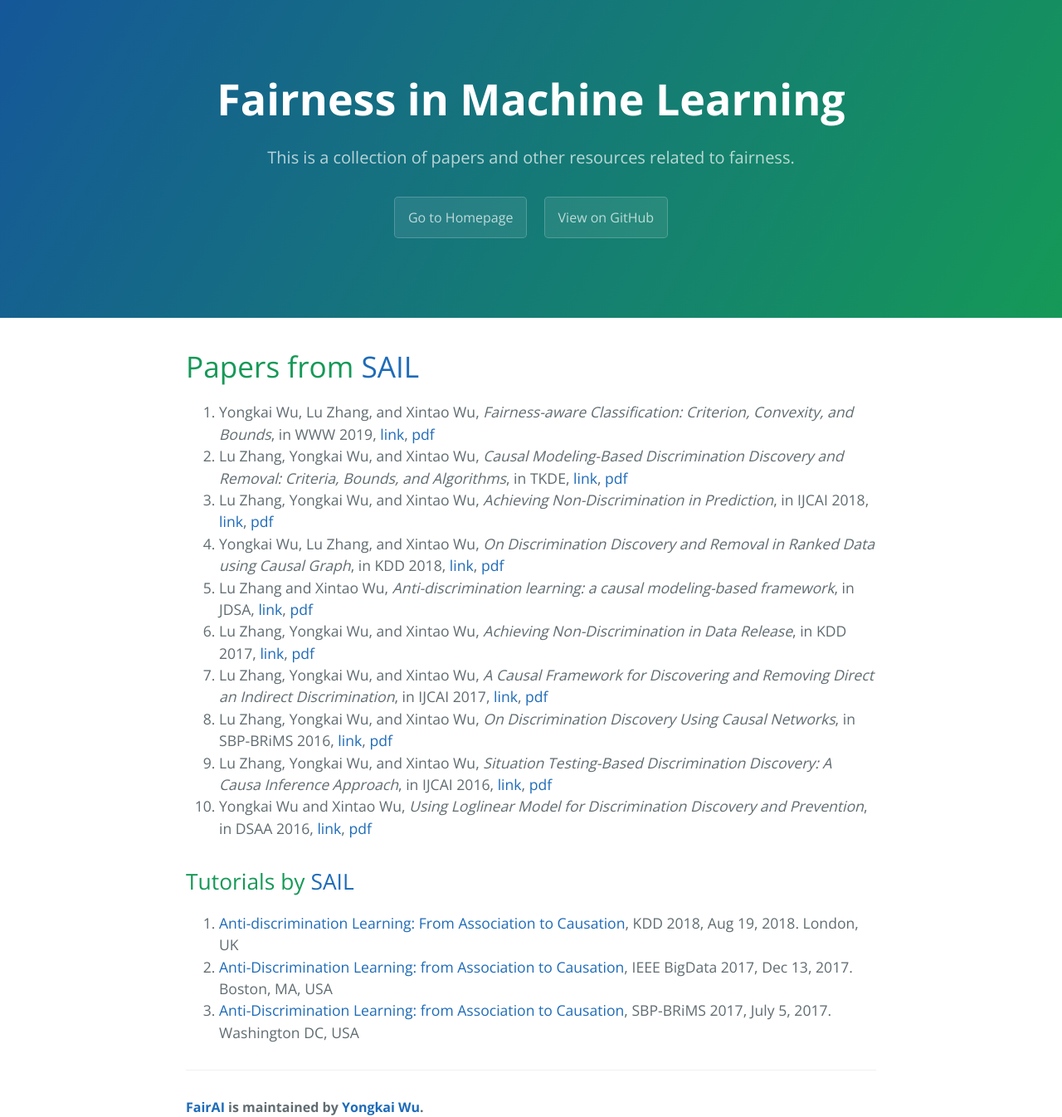
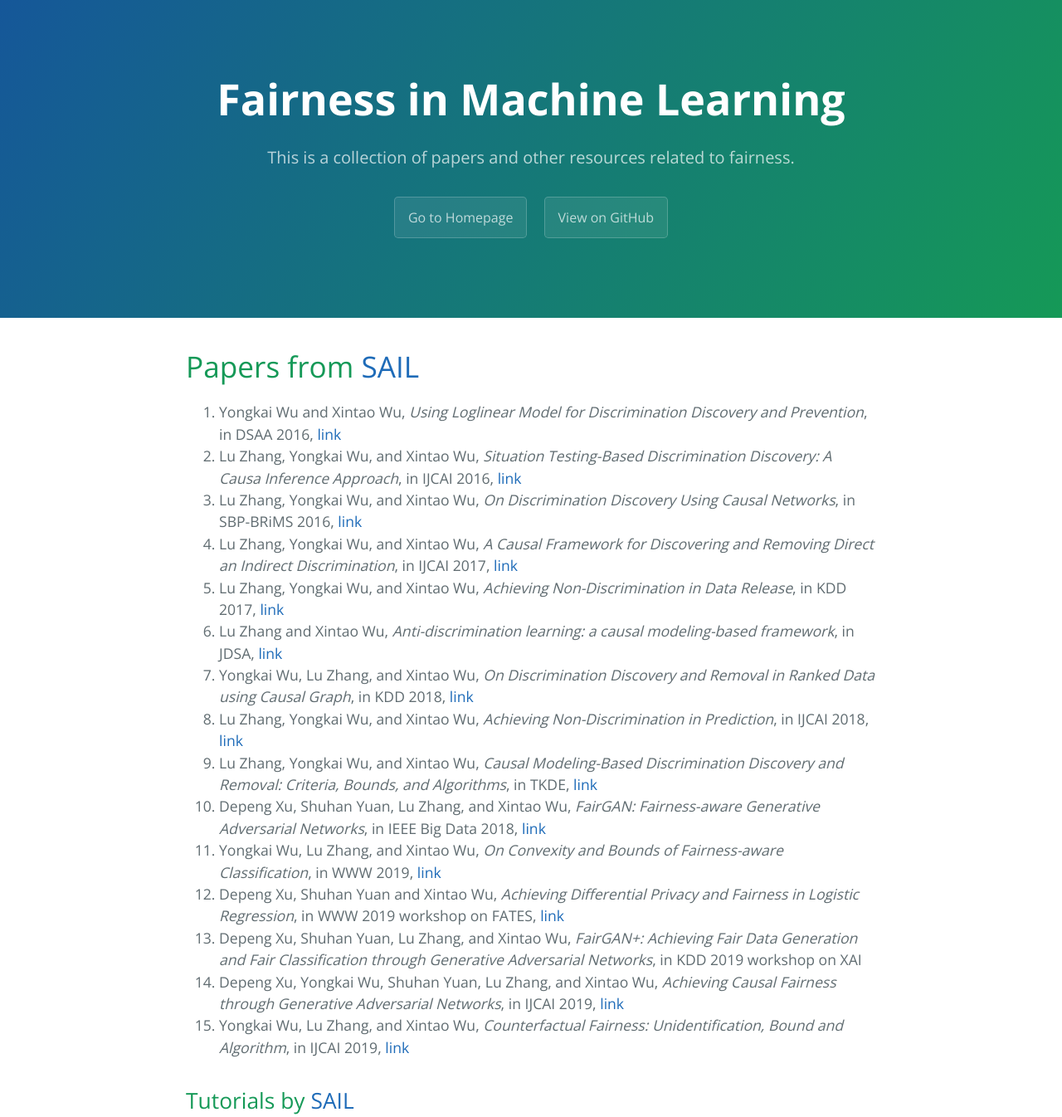
Before and after one commit to minakhan01/FairAI, a Jekyll site: the page built from sail.md, in a window 1280 px wide and 1400 px high, cut to the strip 0-1346 px from the top of the window. Shown: the whole strip at 83% size. Built offline with Jekyll 4.4.1, drawn with Linux system fonts in a browser that asks for light colours; our own code applies the rules of GitHub Pages for plain Markdown files.

Commit message:
Add papers to sail.md

```diff
--- a/sail.md
+++ b/sail.md
@@ -4,16 +4,21 @@ layout: default
 
 # Papers from [SAIL](https://sail.uark.edu/)
 
-1. Yongkai Wu, Lu Zhang, and Xintao Wu, *Fairness-aware Classification: Criterion, Convexity, and Bounds*, in WWW 2019, [link](), [pdf]()
-2. Lu Zhang, Yongkai Wu, and Xintao Wu, *Causal Modeling-Based Discrimination Discovery and Removal: Criteria, Bounds, and Algorithms*, in TKDE, [link](https://ieeexplore.ieee.org/abstract/document/8477109), [pdf]()
-3. Lu Zhang, Yongkai Wu, and Xintao Wu, *Achieving Non-Discrimination in Prediction*, in IJCAI 2018, [link](http://www.ijcai.org/proceedings/2018/430), [pdf](/pub/2018_IJCAI2018/IJCAI2018_paper_Tg8D.pdf)
-4. Yongkai Wu, Lu Zhang, and Xintao Wu, *On Discrimination Discovery and Removal in Ranked Data using Causal Graph*, in KDD 2018, [link](https://dl.acm.org/citation.cfm?id=3220087), [pdf](/pub/2018_KDD2018/KDD2018_paper_6kXf.pdf)
-5. Lu Zhang and Xintao Wu, *Anti-discrimination learning: a causal modeling-based framework*, in JDSA, [link](https://link.springer.com/article/10.1007/s41060-017-0058-x), [pdf]()
-6. Lu Zhang, Yongkai Wu, and Xintao Wu, *Achieving Non-Discrimination in Data Release*, in KDD 2017, [link](https://dl.acm.org/citation.cfm?id=3098167 ), [pdf](pub/2017_KDD2017/KDD2017_paper_L5gv.pdf)
-7. Lu Zhang, Yongkai Wu, and Xintao Wu, *A Causal Framework for Discovering and Removing Direct an Indirect Discrimination*, in IJCAI 2017, [link](https://dl.acm.org/citation.cfm?id=3172438), [pdf](/pub/2017_IJCAI2017/IJCAI2017_paper_EGY4.pdf)
-8. Lu Zhang, Yongkai Wu, and Xintao Wu, *On Discrimination Discovery Using Causal Networks*, in SBP-BRiMS 2016, [link](https://link.springer.com/chapter/10.1007/978-3-319-39931-7_9), [pdf](/pub/2016_SBP-BRiMS/SBP2016_paper_u7G4.pdf)
-9. Lu Zhang, Yongkai Wu, and Xintao Wu, *Situation Testing-Based Discrimination Discovery: A Causa Inference Approach*, in IJCAI 2016, [link](https://dl.acm.org/citation.cfm?id=3061001), [pdf](/pub/2016_IJCAI2016/IJCAI2016_paper_Tf5D.pdf)
-10. Yongkai Wu and Xintao Wu, *Using Loglinear Model for Discrimination Discovery and Prevention*, in DSAA 2016, [link](http://ieeexplore.ieee.org/abstract/document/7796896/), [pdf](/pub/2016_DSAA2016/DSAA2016_paper_iuG6.pdf)
+1. Yongkai Wu and Xintao Wu, *Using Loglinear Model for Discrimination Discovery and Prevention*, in DSAA 2016, [link](http://ieeexplore.ieee.org/abstract/document/7796896/)
+2. Lu Zhang, Yongkai Wu, and Xintao Wu, *Situation Testing-Based Discrimination Discovery: A Causa Inference Approach*, in IJCAI 2016, [link](https://dl.acm.org/citation.cfm?id=3061001)
+3. Lu Zhang, Yongkai Wu, and Xintao Wu, *On Discrimination Discovery Using Causal Networks*, in SBP-BRiMS 2016, [link](https://link.springer.com/chapter/10.1007/978-3-319-39931-7_9)
+4. Lu Zhang, Yongkai Wu, and Xintao Wu, *A Causal Framework for Discovering and Removing Direct an Indirect Discrimination*, in IJCAI 2017, [link](https://dl.acm.org/citation.cfm?id=3172438)
+5. Lu Zhang, Yongkai Wu, and Xintao Wu, *Achieving Non-Discrimination in Data Release*, in KDD 2017, [link](https://dl.acm.org/citation.cfm?id=3098167)
+6. Lu Zhang and Xintao Wu, *Anti-discrimination learning: a causal modeling-based framework*, in JDSA, [link](https://link.springer.com/article/10.1007/s41060-017-0058-x)
+7. Yongkai Wu, Lu Zhang, and Xintao Wu, *On Discrimination Discovery and Removal in Ranked Data using Causal Graph*, in KDD 2018, [link](https://dl.acm.org/citation.cfm?id=3220087)
+8. Lu Zhang, Yongkai Wu, and Xintao Wu, *Achieving Non-Discrimination in Prediction*, in IJCAI 2018, [link](http://www.ijcai.org/proceedings/2018/430)
+9. Lu Zhang, Yongkai Wu, and Xintao Wu, *Causal Modeling-Based Discrimination Discovery and Removal: Criteria, Bounds, and Algorithms*, in TKDE, [link](https://ieeexplore.ieee.org/abstract/document/8477109)
+10. Depeng Xu, Shuhan Yuan, Lu Zhang, and Xintao Wu, *FairGAN: Fairness-aware Generative Adversarial Networks*, in IEEE Big Data 2018, [link](https://ieeexplore.ieee.org/document/8622525)
+11. Yongkai Wu, Lu Zhang, and Xintao Wu, *On Convexity and Bounds of Fairness-aware Classification*, in WWW 2019, [link](https://dl.acm.org/citation.cfm?id=3313723)
+12. Depeng Xu, Shuhan Yuan and Xintao Wu, *Achieving Differential Privacy and Fairness in Logistic Regression*, in WWW 2019 workshop on FATES, [link](https://dl.acm.org/citation.cfm?id=3317584)
+13. Depeng Xu, Shuhan Yuan, Lu Zhang, and Xintao Wu, *FairGAN+: Achieving Fair Data Generation and Fair Classification through Generative Adversarial Networks*, in KDD 2019 workshop on XAI
+14. Depeng Xu, Yongkai Wu, Shuhan Yuan, Lu Zhang, and Xintao Wu, *Achieving Causal Fairness through Generative Adversarial Networks*, in IJCAI 2019, [link](https://www.ijcai.org/proceedings/2019/201)
+15. Yongkai Wu, Lu Zhang, and Xintao Wu, *Counterfactual Fairness: Unidentification, Bound and Algorithm*, in IJCAI 2019, [link](https://www.ijcai.org/proceedings/2019/199)
 
 ## Tutorials by [SAIL](https://sail.uark.edu/)
 
```
